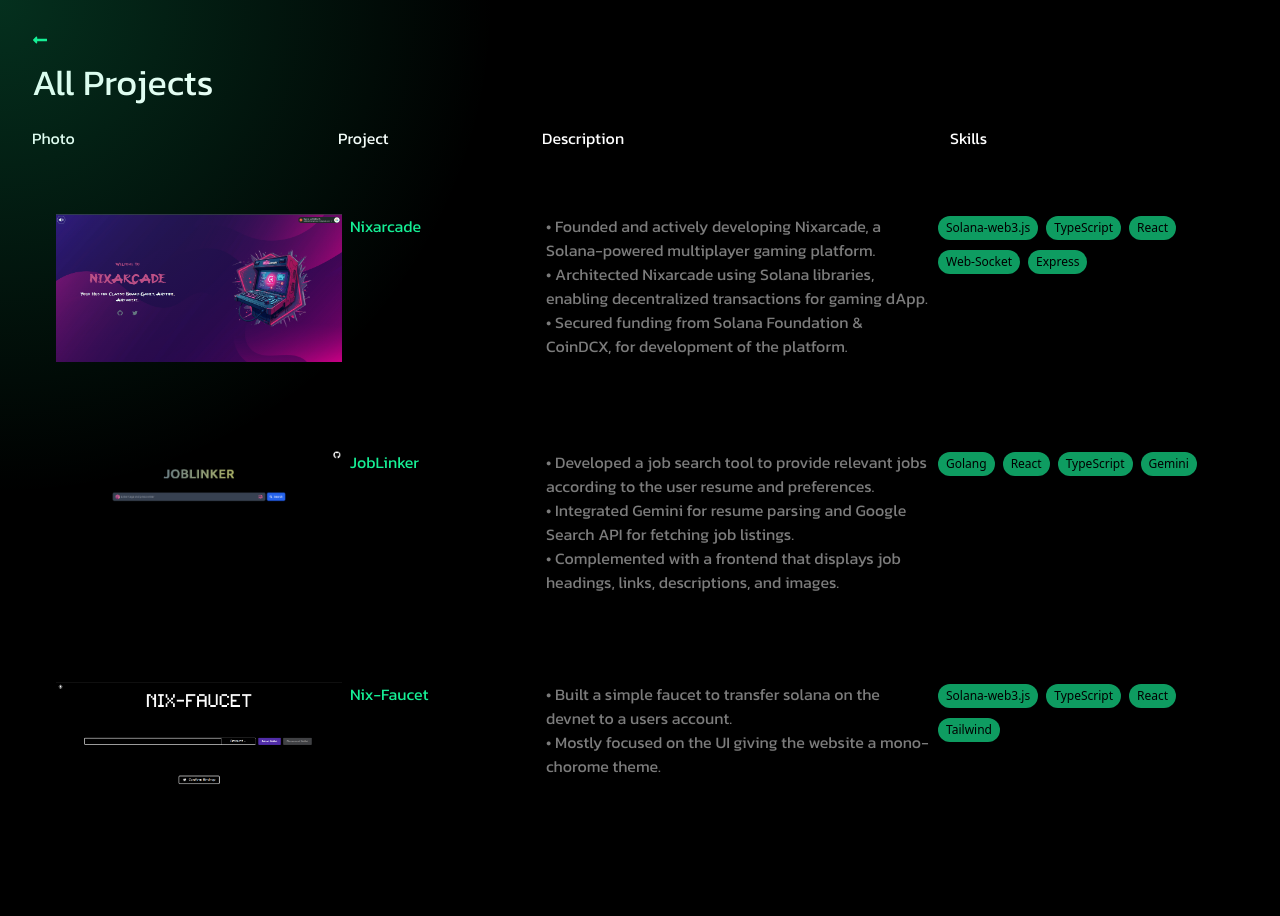
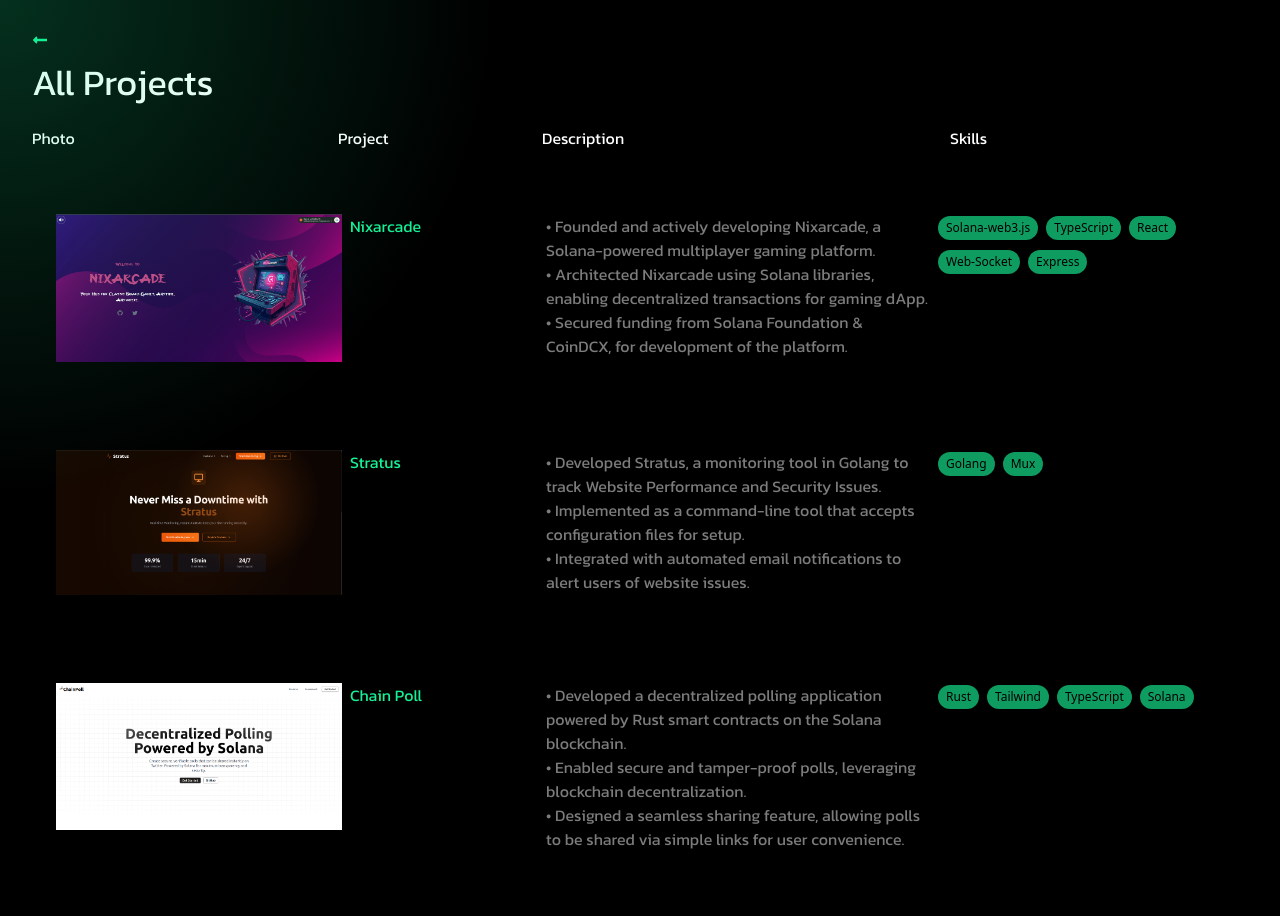
Before and after one commit to NIXBLACK11/updated-portfolio, a React (Vite) app: page /projects in a window 1280 px wide. Shown: the top 916 px of the page. Built offline with nearby package versions, Linux system fonts and the light colour scheme.

Commit message:
updated links

```diff
--- a/src/Pages/AllProjects.tsx
+++ b/src/Pages/AllProjects.tsx
@@ -44,6 +44,36 @@
         ]}
       />
       <AllProCard
+        projectTitle="Stratus"
+        description={[
+          "• Developed Stratus, a monitoring tool in Golang to track Website Performance and Security Issues.",
+          "• Implemented as a command-line tool that accepts configuration files for setup.",
+          "• Integrated with automated email notifications to alert users of website issues."
+        ]}
+        link="https://stratus.nixblack.site/"
+        projPhoto="projects/stratus.png"
+        skills={[
+          "Golang",
+          "Mux"
+        ]}
+      />
+      <AllProCard
+        projectTitle="Chain Poll"
+        description={[
+          "• Developed a decentralized polling application powered by Rust smart contracts on the Solana blockchain.",
+          "• Enabled secure and tamper-proof polls, leveraging blockchain decentralization.",
+          "• Designed a seamless sharing feature, allowing polls to be shared via simple links for user convenience."
+        ]}
+        link="https://polls.nixblack.site/"
+        projPhoto="projects/polls.png"
+        skills={[
+          "Rust",
+          "Tailwind",
+          "TypeScript",
+          "Solana"
+        ]}
+      />
+      <AllProCard
         projectTitle="JobLinker"
         description={[
           "• Developed a job search tool to provide relevant jobs according to the user resume and preferences.",
@@ -75,27 +105,13 @@
         ]}
       />
       <AllProCard
-        projectTitle="Stratus"
-        description={[
-          "• Developed Stratus, a monitoring tool in Golang to track Website Performance and Security Issues.",
-          "• Implemented as a command-line tool that accepts configuration files for setup.",
-          "• Integrated with automated email notifications to alert users of website issues."
-        ]}
-        link="https://stratus.nixblack.site/"
-        projPhoto="projects/stratus.png"
-        skills={[
-          "Golang",
-          "Mux"
-        ]}
-      />
-      <AllProCard
         projectTitle="Ludo Game"
         description={[
           "• Developed a multiplayer Ludo game with real-time actions using WebSockets.",
           "• Structured the project with Turborepo for efficient Monorepo management.",
           "• Implemented Recoil for Efficient Global State Management, Enhancing Program Clarity."
         ]}
-        link="https://ludo.nixarcade.fun/"
+        link="https://ludofam.nixarcade.fun/"
         projPhoto="projects/ludo.png"
         skills={[
           "React",
--- a/src/components/Projects.tsx
+++ b/src/components/Projects.tsx
@@ -41,14 +41,14 @@
                 ]}
             />
             <ProCard
-                projectTitle="The Feedback Loop"
-                description="Developed a video analysis tool that provides personalized feedback to content creators, comparing their videos with top creators' work."
+                projectTitle="Chain Poll"
+                description="Developed a decentralized polling app with Rust smart contracts on Solana, featuring secure, tamper-proof polls and easy sharing via links."
                 link="https://github.com/NIXBLACK11/The-Feedback-Loop"
                 skills={[
-                    { name: "Golang" },
+                    { name: "Rust" },
                     { name: "TypeScript" },
                     { name: "React" },
-                    { name: "Gemini" }
+                    { name: "Tailwind/Shadcdn" }
                 ]}
             />
             <ProCard
```
Also changed, not shown: public/projects/polls.png (added).
